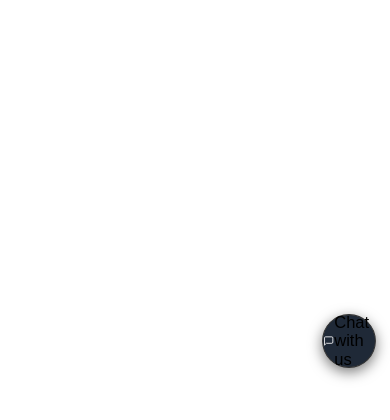
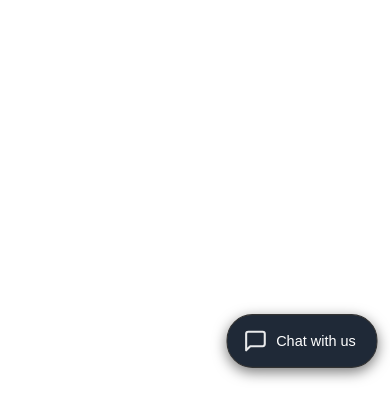
Before and after one commit to akosikhada/TOUCHFIND, a PHP site: page /components/chatbot.php in a window 390 px wide. Shown: the part 397-817 px from the top of the page. Run offline with PHP 8.4, Linux system fonts and the light colour scheme.

Commit message:
feat(chatbot): refine styling for toggle and window components
Updated `chatbot.css`:
- Adjusted `.chatbot-toggle` width, height, and border-radius for a sleek, responsive design.
- Added `.chatbot-toggle-text` for improved accessibility and clarity.
- Refined animations and padding to enhance user interaction with the toggle button.
- Ensured consistent styling for `.chatbot-window` elements.

```diff
--- a/new-progress/css/chatbot.css
+++ b/new-progress/css/chatbot.css
@@ -3,7 +3,7 @@
   bottom: 70px;
   right: 20px;
   z-index: 2000;
-  width: 50px;
+  width: auto;
   height: 50px;
   transform: scale(1);
   transition: all 0.3s ease;
@@ -11,9 +11,9 @@
 }
 
 .chatbot-toggle {
-  width: 50px;
+  min-width: 50px;
   height: 50px;
-  border-radius: 50%;
+  border-radius: 25px;
   background-color: #1f2937;
   box-shadow: 0 4px 10px rgba(0, 0, 0, 0.4);
   display: flex;
@@ -27,6 +27,15 @@
   z-index: 1001;
   border: 1px solid #333;
   animation: pulse 1.5s infinite alternate;
+  padding: 0 20px 0 15px;
+}
+
+.chatbot-toggle-text {
+  color: white;
+  font-size: 14px;
+  font-weight: 500;
+  margin-left: 8px;
+  white-space: nowrap;
 }
 
 @keyframes pulse {
@@ -50,6 +59,7 @@
   width: 24px;
   height: 24px;
   opacity: 0.9;
+  flex-shrink: 0;
 }
 
 .chatbot-window {
```
